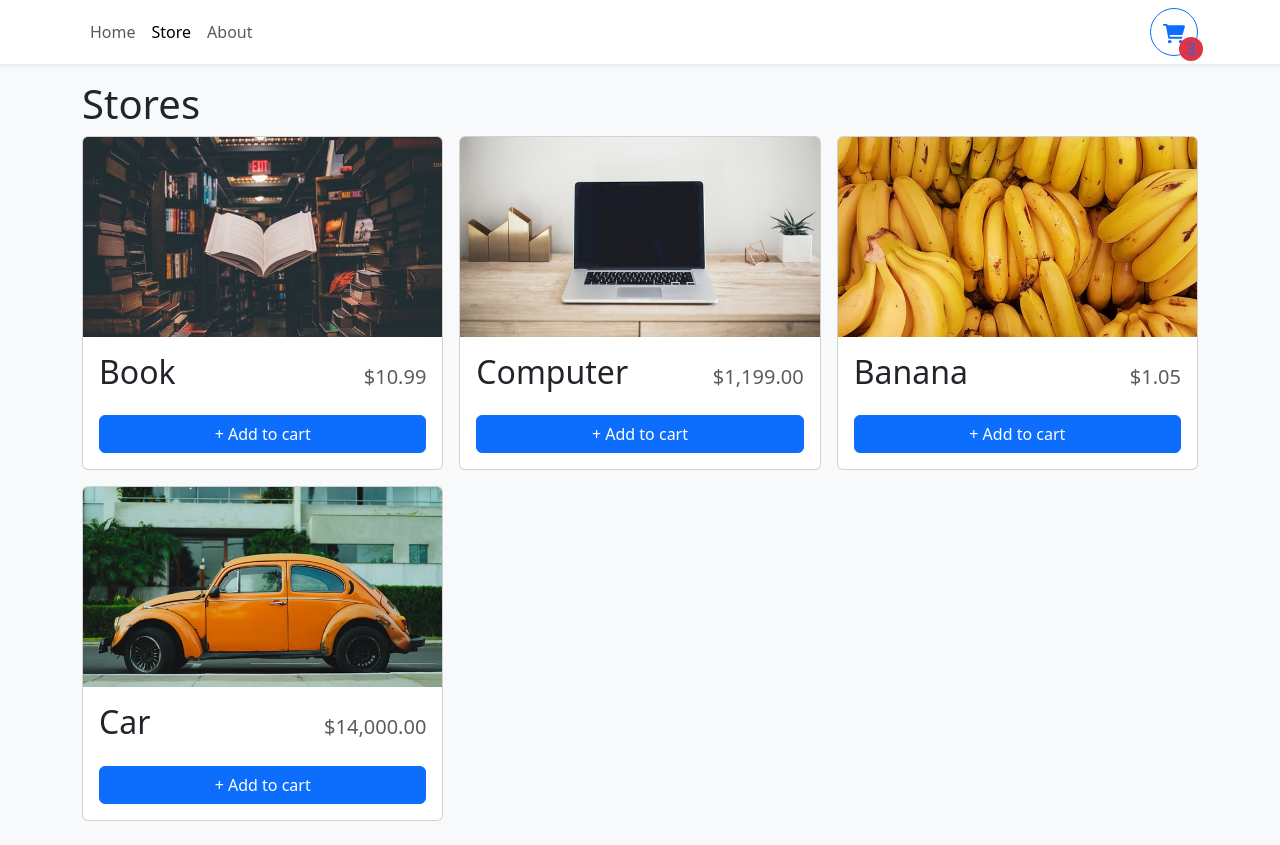
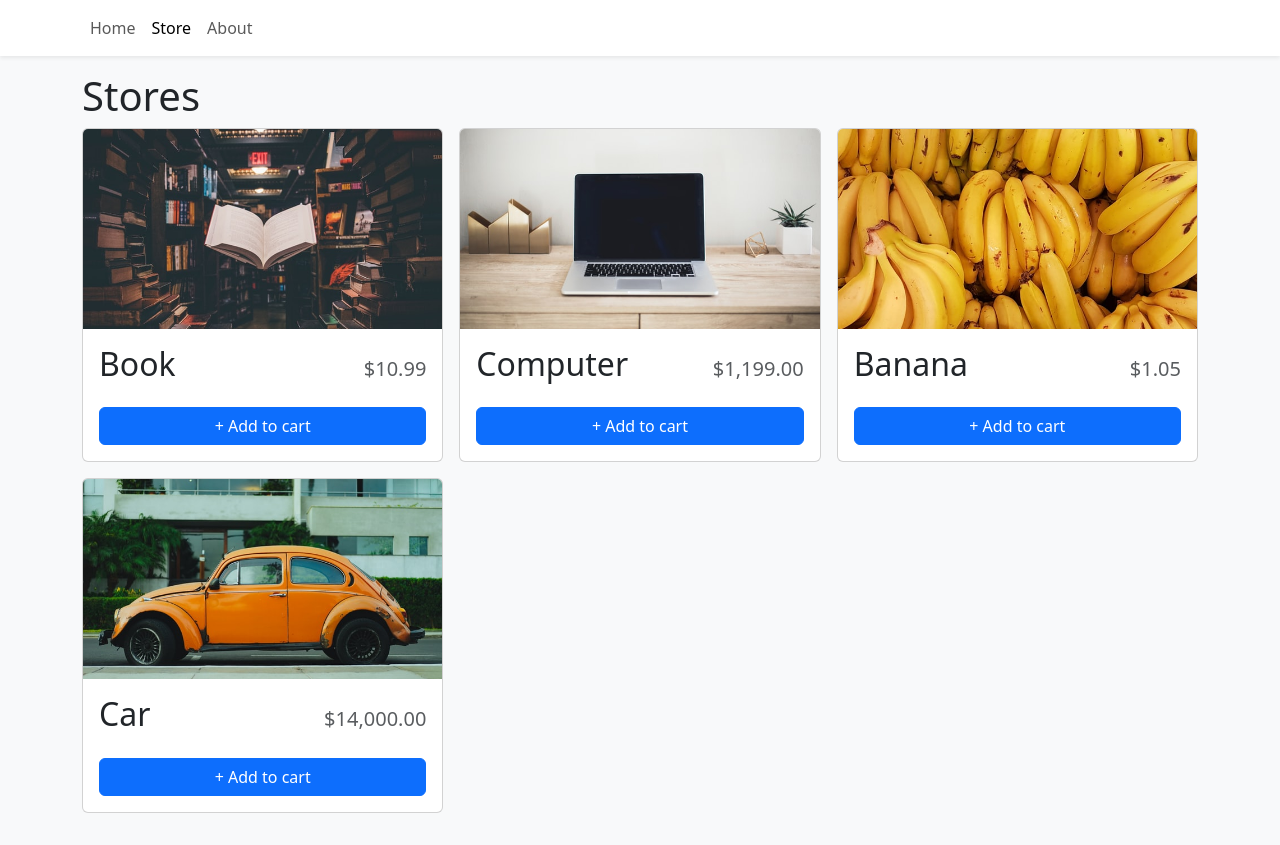
Before and after one commit to mehranehsoleimani66/typescriptShoppingCart, a React (Vite) app: page /store in a window 1280 px wide. Built offline with nearby package versions, Linux system fonts and the light colour scheme.

Commit message:
modified

```diff
--- a/src/components/Navbar.tsx
+++ b/src/components/Navbar.tsx
@@ -1,6 +1,8 @@
 import { Button, Container, Nav, Navbar as NavbarBs } from "react-bootstrap";
 import { NavLink } from "react-router-dom";
+import { useShoppingCart } from "../context/ShoppingCartContext";
 const Navbar = () => {
+  const { cartQuantity, openCart } = useShoppingCart();
   return (
     <NavbarBs sticky="top" className="bg-white shadow-sm mb-3">
       <Container>
@@ -15,7 +17,9 @@ const Navbar = () => {
             About
           </Nav.Link>
         </Nav>
+        {cartQuantity > 0 ? (
           <Button
+            onClick={openCart}
             className="rounded-circle"
             style={{ width: "3rem", height: "3rem", position: "relative" }}
             variant="outline-primary"
@@ -38,9 +42,10 @@ const Navbar = () => {
                 transform: "translate(25%,25%)"
               }}
             >
-            3
+              {cartQuantity}
             </div>
           </Button>
+        ) : null}
       </Container>
     </NavbarBs>
   );
--- a/src/context/ShoppingCartContext.tsx
+++ b/src/context/ShoppingCartContext.tsx
@@ -27,12 +27,13 @@ export function useShoppingCart() {
 }
 export function ShoppingCartProvider({ children }: ShoppingCartProviderProps) {
   const [cartItems, setCartItems] = useState<CartItem[]>([]);
-
+  const [cartIsOpen, setCartIsOpen] = useState(false);
   const cartQuantity = cartItems.reduce(
     (quantity, item) => item.quantity + quantity,
     0
   );
-
+  const openCart = () => setCartIsOpen(cartIsOpen);
+  const closeCart = () => setCartIsOpen(cartIsOpen);
   function getItemQuantity(id: number) {
     return cartItems.find((item) => item.id === id)?.quantity || 0;
   }
@@ -80,7 +81,9 @@ export function ShoppingCartProvider({ children }: ShoppingCartProviderProps) {
         decreaseCartQuantity,
         removeFromCart,
         cartQuantity,
-        cartItems
+        cartItems,
+        openCart,
+        closeCart
       }}
     >
       {children}
```
Lines whose indentation alone changed are shown as unchanged.
